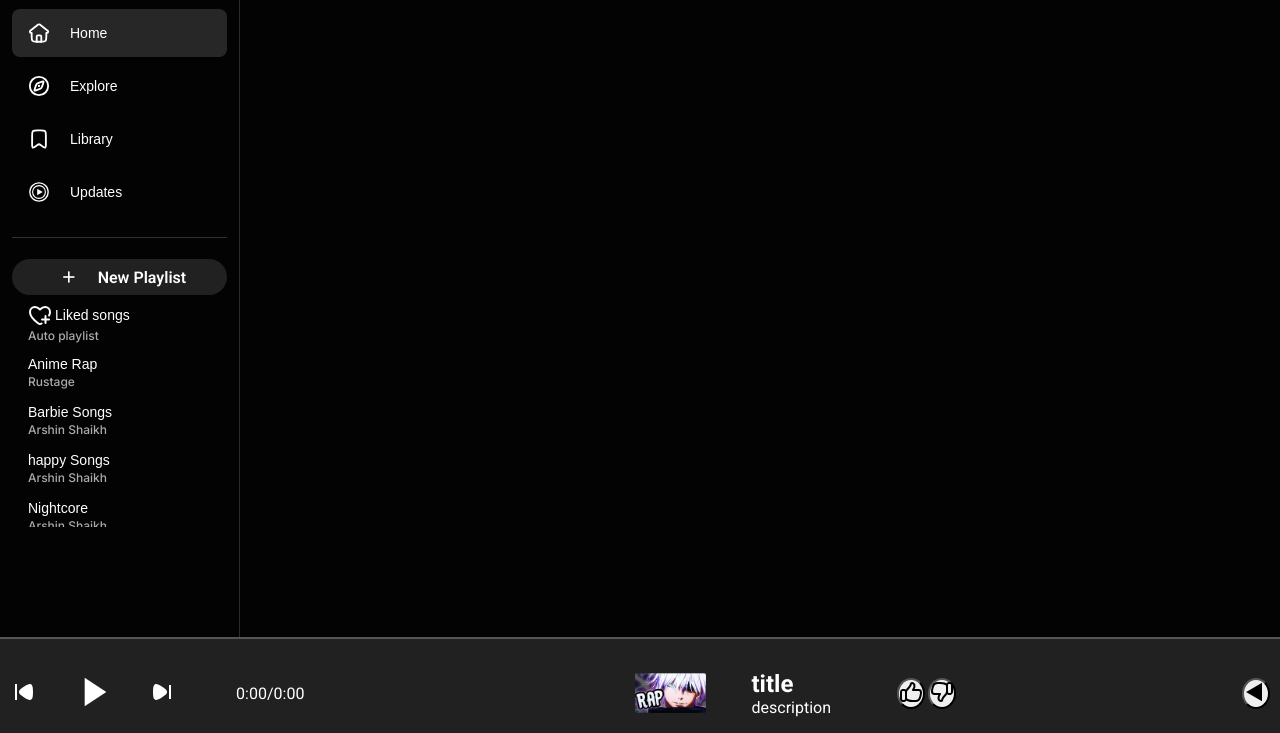
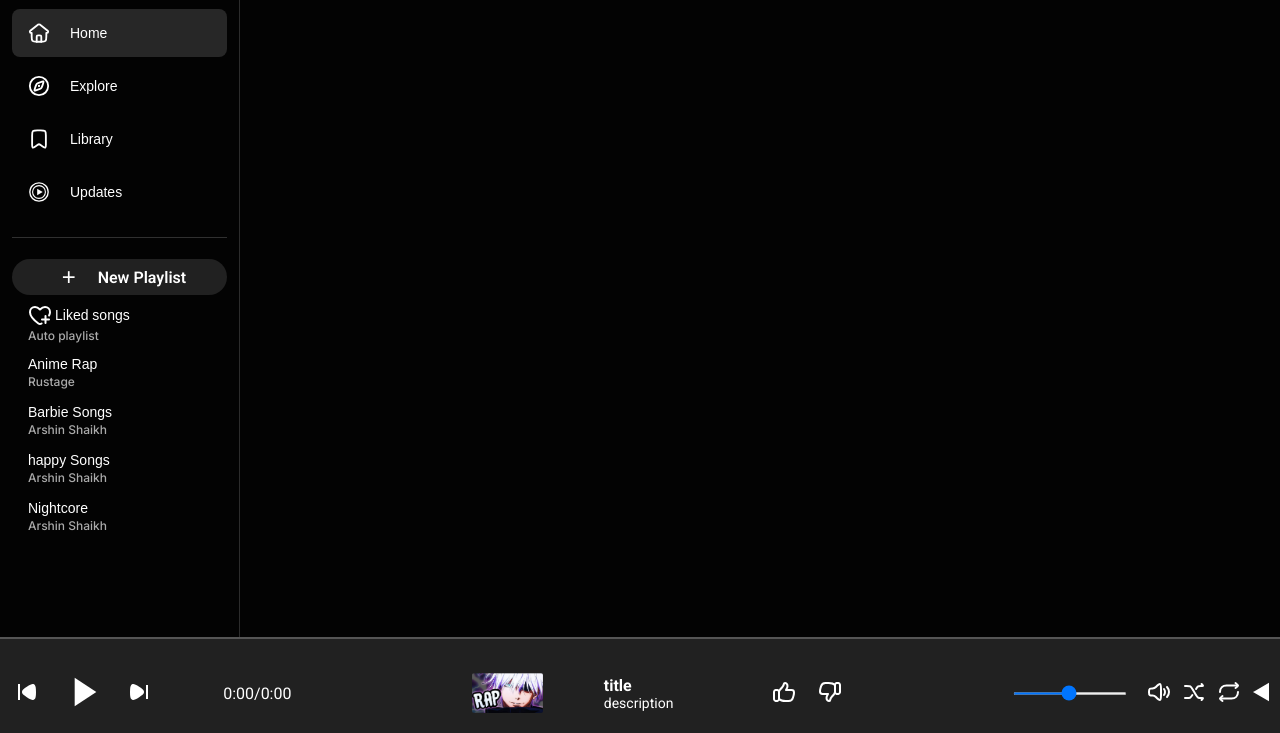
Before and after one commit to Arshin-Shaikh/youtube_music_clone, a plain HTML site: page index.html in a window 1280 px wide. Shown: the part 67-800 px from the top of the page. Drawn offline with Linux system fonts and the light colour scheme.

Commit message:
completed playbay

```diff
--- a/css/style.css
+++ b/css/style.css
@@ -1,6 +1,6 @@
 @import url('https://fonts.googleapis.com/css2?family=Inter:ital,opsz,wght@0,14..32,100..900;1,14..32,100..900&family=Roboto:ital,wght@0,100..900;1,100..900&display=swap');
 :root {
-    --a: 28vh;
+    --a: 30vh;
 }
 
 * {
@@ -434,11 +434,11 @@ body {
     height: 10vh;
     position: absolute;
     bottom:0;
-    padding: 0 10px;
+
 }
 
 .playbar-right{
-    width: 23vw;
+    width: 23%;
     height: 80%;
     justify-content: space-between;
 }
@@ -448,6 +448,7 @@ body {
     height: 90%;
     justify-content: space-between;
     text-align: center;
+    padding: 0 10px;
 }
 
 .prev-container , .next-container, .play-container{
@@ -462,7 +463,7 @@ body {
     border-radius: 50%;
     cursor: pointer;
     border: none;
-    padding: 2px;
+    padding: 5px;
 }
 
 .playbar-btn:hover{
@@ -470,14 +471,14 @@ body {
 }
 
 .playbar-middle{
-    width: 65%;
+    width: 55%;
     height: 80%;
     justify-content: center;
     gap: 20px;
 }
 
 .song-info {
-    width: 35%;
+    width: 45%;
     height: 100%;
     justify-content: space-evenly;
 }
@@ -493,6 +494,36 @@ body {
    width: 100%;
   height: 100%;
   object-fit: cover;
+}
+
+.song-btns{
+    width: 15%;
+    height: 100%;
+    justify-content: space-evenly;
+}
+
+.playbar-left{
+    width: 23%;
+    height: 80%;
+}
+
+.slidingbutton{
+    display: flex;
+    justify-content: space-between;
+    width: 80%;
+}
+
+.volume-range{
+    width: 70%;
+    max-height: 3px;
+}
+
+.slidingbutton{
+   transition: all 0.9s ease;
+}
+
+.dynamic-slider{
+    transform: translateX(290px);
 }
 
 /* RESPONSIVE DESIGN */
--- a/css/utility.css
+++ b/css/utility.css
@@ -60,3 +60,27 @@
 .align-center {
     align-items: center;
 }
+
+.p2{
+    padding: 0px 10px;
+}
+
+.font-small{
+    font-size: 14px;
+}
+
+.font-medium{
+    font-size: 16px;
+}
+
+.font-large{
+    font-size: 24px;
+}
+
+.justify-end{
+    justify-content: end;
+}
+
+.justify-between{
+    justify-content: space-between;
+}
--- a/index.html
+++ b/index.html
@@ -7,7 +7,6 @@
     <title>YouTube Music</title>
     <link rel="stylesheet" href="css/style.css">
     <link rel="stylesheet" href="css/utility.css">
-    <link rel="stylesheet" href="https://cdnjs.cloudflare.com/ajax/libs/font-awesome/7.3.1/css/all.css">
     <link rel="icon" href="https://music.youtube.com/favicon.ico" sizes="16x16" type="image/x-icon">
 </head>
 
@@ -77,7 +76,7 @@
                         <div class="library-heading">
 
                             <button class="add-button">
-                                <i class="fa-solid fa-plus"></i>
+                                <span class="font-large">+</span>
                             </button>
 
                             <h3>New Playlist</h3>
@@ -209,25 +208,39 @@
                         <div class="song-cover">
                             <img src="songs/anime/gojo/gojo.jpg" alt="cover.jpg">
                         </div>
-                        <div class="song-des flex-ver">
-                            <h2>title</h2>
-                            <span>description</span>
+                        <div class="song-des flex-ver ">
+                            <h2 class="p2 font-medium">title</h2>
+                            <span class="p2 font-small">description</span>
                         </div>
                     </div>
-                    <div class="song-btns">
-                        <button class="thumbs-up circle1">
+                    <div class="song-btns flex-hor align-center">
+                        <button class="thumbs-up playbar-btn icons circle1">
                             <img src="images/thumbsup.svg" alt="liked">
                         </button>
-                        <button class="thumbs-down circle1" >
+                        <button class="thumbs-down playbar-btn icons circle1">
                             <img src="images/thumbsdown.svg" alt="disliked">
                         </button>
                     </div>
 
                 </div>
-                <div class="playbar-left flex-hor align-center">
-                    <div class="slidingbutton"></div>
-                    <div class="sliderbutton">
-                        <button class="leftslider circle1">
+                <div class="playbar-left flex-hor align-center justify-end">
+                    <div class="slidingbutton">
+                        <div class="volume flex-hor align-center justify-between">
+                            <input type="range" min="1" max="100" value="50" class="volume-range" id="volumeRange">
+                            <button class="volume-btn playbar-btn icons circle1">
+                                <img src="images/volume.svg" alt="volume">
+                            </button>
+                        </div>
+
+                        <button class="shuffle playbar-btn icons circle1">
+                            <img src="images/shuffle.svg" alt="shuffle">
+                        </button>
+                        <button class="repeat playbar-btn icons circle1">
+                            <img src="images/repeat.svg" alt="repeat">
+                        </button>
+                    </div>
+                    <div class="sliderbutton ">
+                        <button class="leftslider playbar-btn icons circle1">
                             <img src="images/left.svg" alt="left">
                         </button>
                     </div>
--- a/scripts/filter.js
+++ b/scripts/filter.js
@@ -0,0 +1,6 @@
+const slider = document.querySelector(".sliderbutton");
+const slide = document.querySelector(".slidingbutton");
+
+slider.addEventListener("click", () => {
+    slide.classList.toggle("dynamic-slider");
+});
```
Also changed, not shown: images/repeat.svg (added), images/repeatloop.svg (added), images/shuffle.svg (added), images/volume.svg (added).
